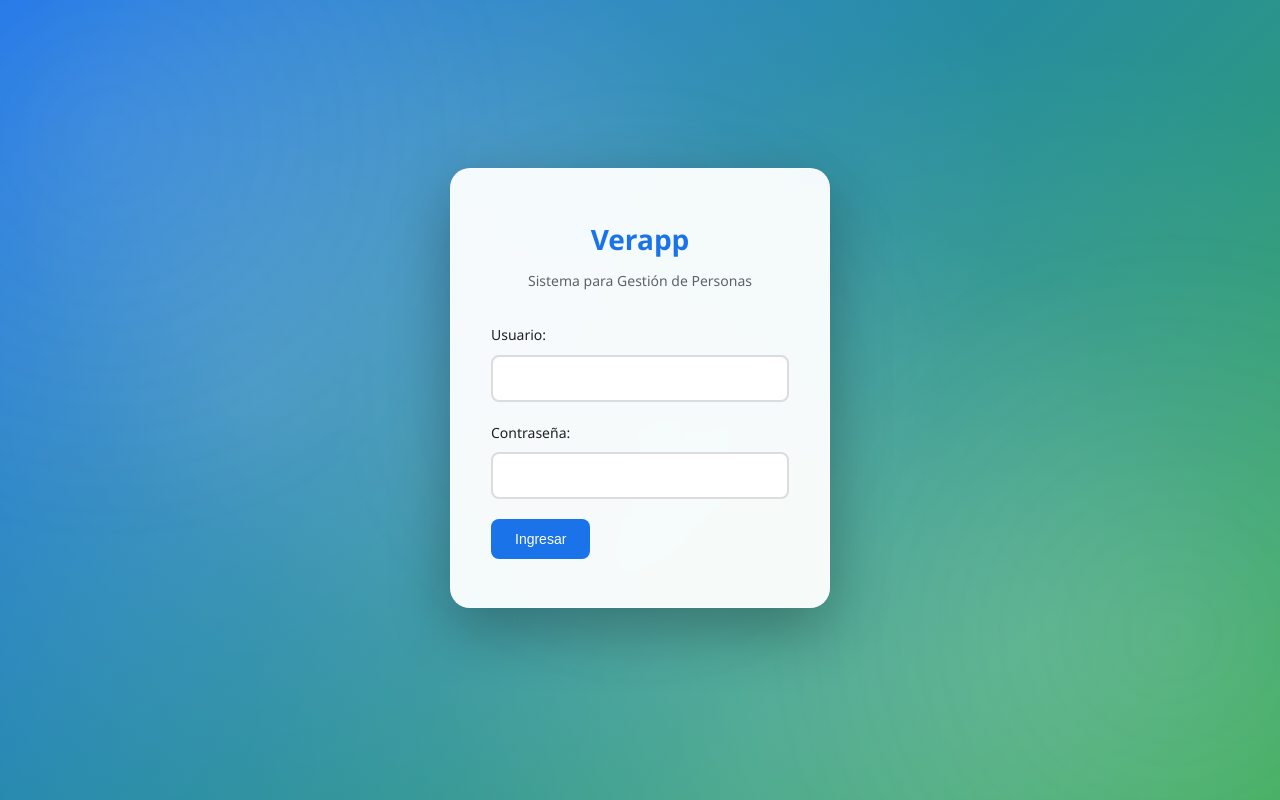
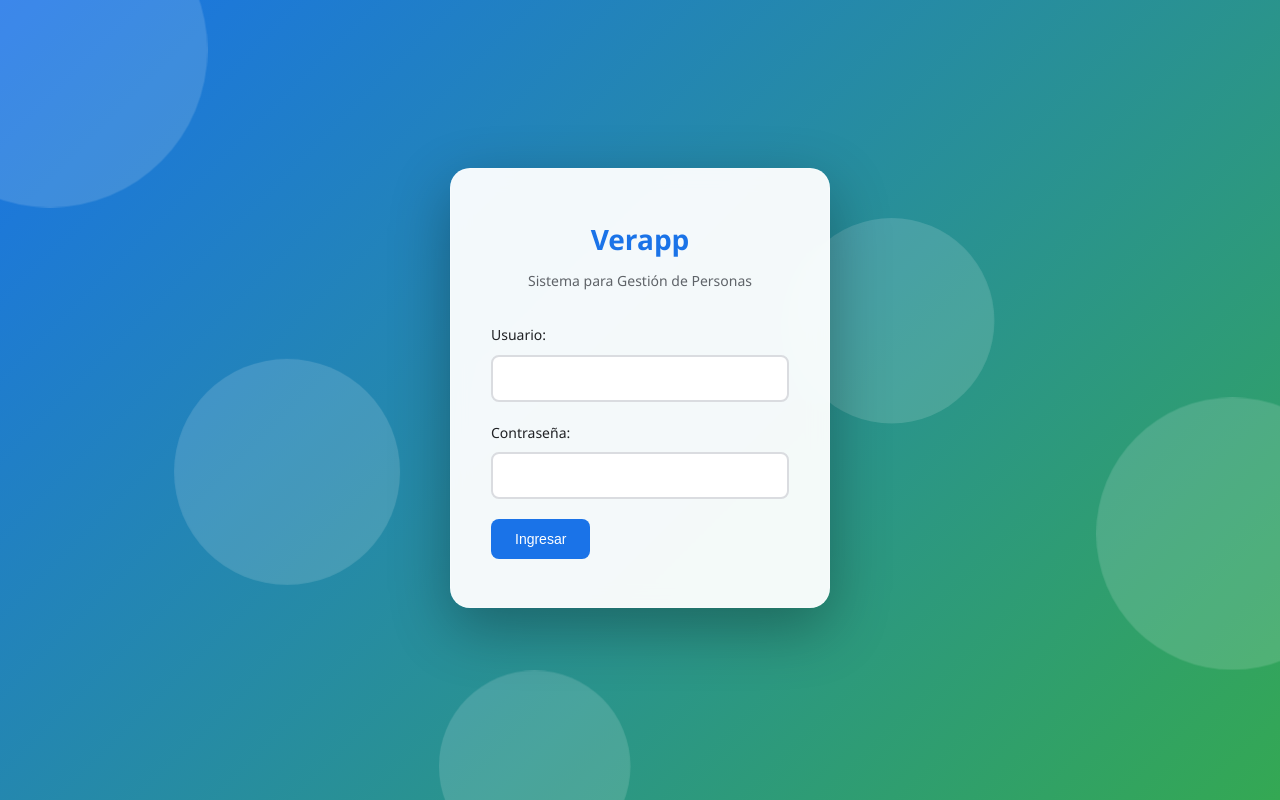
Before and after one commit to Lisandro1313/veronica, a website: page public/index.html in a window 1280 px wide. Drawn offline with nearby package versions, Linux system fonts and the light colour scheme.

Commit message:
feat: Add visible floating circles animation to login screen

```diff
--- a/public/index.html
+++ b/public/index.html
@@ -11,6 +11,13 @@
 <body>
     <!-- Pantalla de Login -->
     <div id="login-screen" class="screen active">
+        <div class="login-animation-bg">
+            <div class="floating-circle circle-1"></div>
+            <div class="floating-circle circle-2"></div>
+            <div class="floating-circle circle-3"></div>
+            <div class="floating-circle circle-4"></div>
+            <div class="floating-circle circle-5"></div>
+        </div>
         <div class="container">
             <div class="card">
                 <h1>Verapp</h1>
--- a/public/styles.css
+++ b/public/styles.css
@@ -84,44 +84,86 @@ body {
     overflow: hidden;
 }
 
-/* Animación de partículas en el fondo del login */
-#login-screen::before {
-    content: '' !important;
-    position: absolute !important;
-    width: 100% !important;
-    height: 100% !important;
-    background-image:
-        radial-gradient(circle at 20% 50%, rgba(255, 255, 255, 0.15) 0%, transparent 50%),
-        radial-gradient(circle at 80% 80%, rgba(255, 255, 255, 0.15) 0%, transparent 50%),
-        radial-gradient(circle at 40% 20%, rgba(255, 255, 255, 0.12) 0%, transparent 50%),
-        radial-gradient(circle at 60% 90%, rgba(255, 255, 255, 0.12) 0%, transparent 50%);
-    animation: moveBackground 20s ease-in-out infinite !important;
-    z-index: 1 !important;
-    pointer-events: none !important;
-}
-
-@keyframes moveBackground {
-    0%, 100% {
-        background-position: 0% 0%, 100% 100%, 0% 100%, 100% 0%;
-    }
-    50% {
-        background-position: 100% 100%, 0% 0%, 100% 0%, 0% 100%;
-    }
-}
-
-/* Círculos flotantes animados */
-#login-screen::after {
-    content: '' !important;
-    position: absolute !important;
-    width: 100% !important;
-    height: 100% !important;
-    background-image:
-        radial-gradient(circle at 10% 20%, rgba(255, 255, 255, 0.08) 0%, transparent 30%),
-        radial-gradient(circle at 90% 80%, rgba(255, 255, 255, 0.08) 0%, transparent 30%),
-        radial-gradient(circle at 50% 50%, rgba(255, 255, 255, 0.05) 0%, transparent 40%);
-    animation: float 15s ease-in-out infinite !important;
-    z-index: 2 !important;
-    pointer-events: none !important;
+/* Contenedor de animaciones */
+.login-animation-bg {
+    position: absolute;
+    width: 100%;
+    height: 100%;
+    z-index: 1;
+    pointer-events: none;
+}
+
+/* Círculos flotantes */
+.floating-circle {
+    position: absolute;
+    border-radius: 50%;
+    background: rgba(255, 255, 255, 0.15);
+    pointer-events: none;
+}
+
+.circle-1 {
+    width: 300px;
+    height: 300px;
+    top: -150px;
+    left: -150px;
+    animation: float1 20s ease-in-out infinite;
+}
+
+.circle-2 {
+    width: 250px;
+    height: 250px;
+    top: 60%;
+    right: -125px;
+    animation: float2 18s ease-in-out infinite;
+}
+
+.circle-3 {
+    width: 200px;
+    height: 200px;
+    bottom: -100px;
+    left: 30%;
+    animation: float3 22s ease-in-out infinite;
+}
+
+.circle-4 {
+    width: 180px;
+    height: 180px;
+    top: 20%;
+    right: 20%;
+    animation: float4 16s ease-in-out infinite;
+}
+
+.circle-5 {
+    width: 220px;
+    height: 220px;
+    top: 50%;
+    left: 10%;
+    animation: float5 19s ease-in-out infinite;
+}
+
+@keyframes float1 {
+    0%, 100% { transform: translate(0, 0) scale(1); }
+    50% { transform: translate(100px, 100px) scale(1.1); }
+}
+
+@keyframes float2 {
+    0%, 100% { transform: translate(0, 0) scale(1); }
+    50% { transform: translate(-80px, -120px) scale(1.15); }
+}
+
+@keyframes float3 {
+    0%, 100% { transform: translate(0, 0) scale(1); }
+    50% { transform: translate(120px, -80px) scale(0.9); }
+}
+
+@keyframes float4 {
+    0%, 100% { transform: translate(0, 0) scale(1); }
+    50% { transform: translate(-60px, 100px) scale(1.2); }
+}
+
+@keyframes float5 {
+    0%, 100% { transform: translate(0, 0) scale(1); }
+    50% { transform: translate(90px, -70px) scale(1.05); }
 }
 
 @keyframes float {
```
